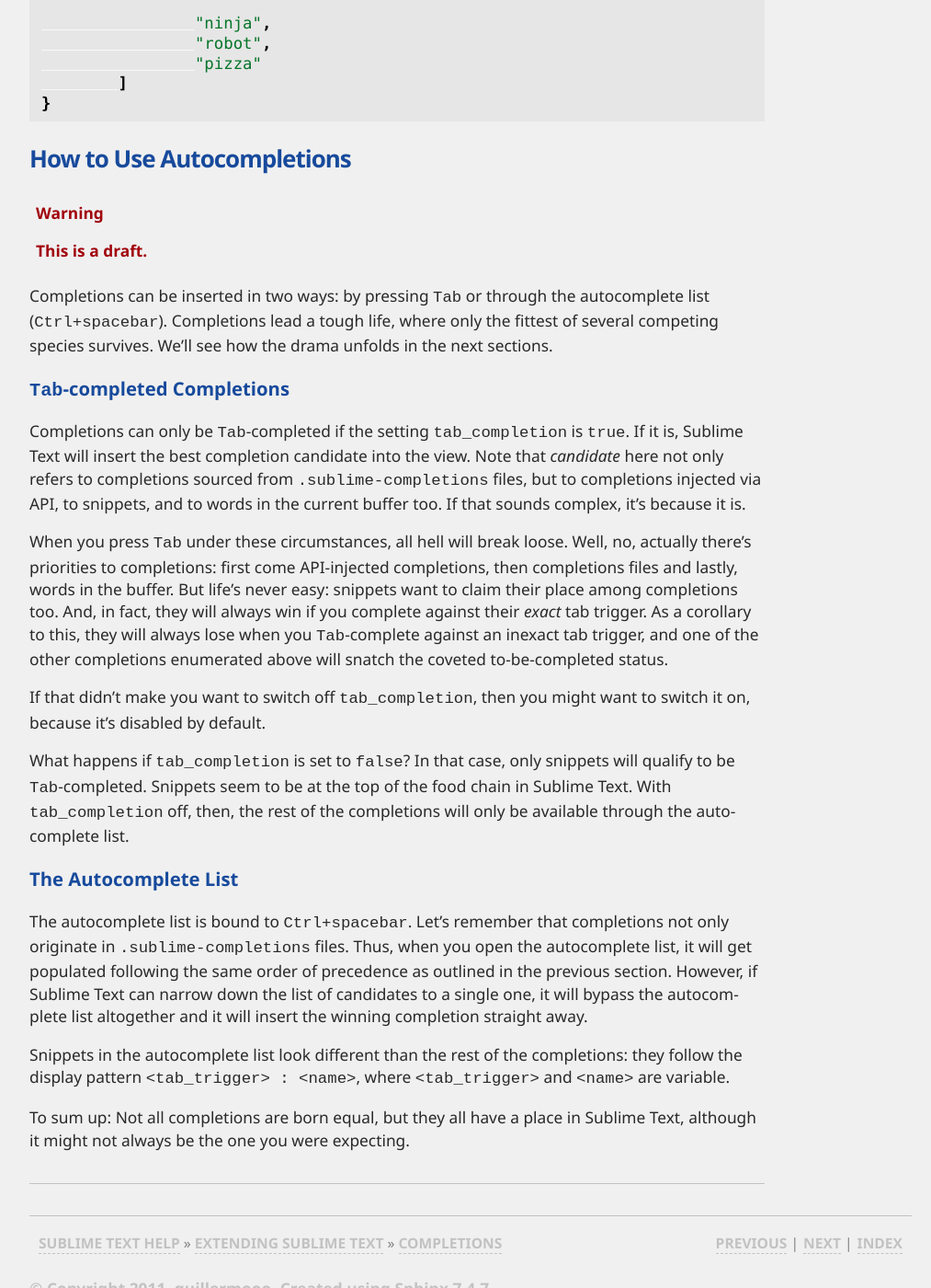
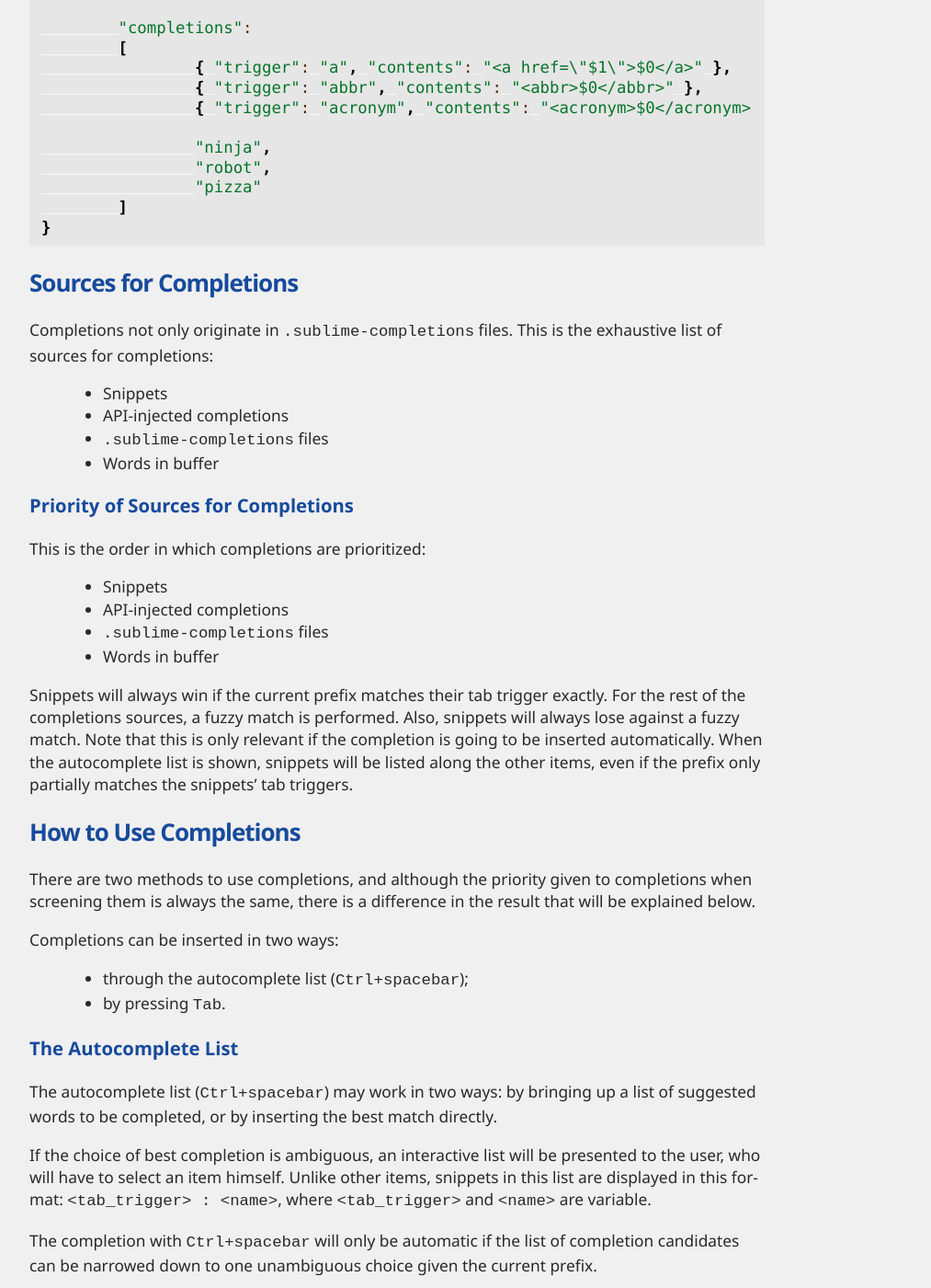
Before and after one commit to guillermooo/sublime-undocs, a Sphinx documentation site: the page built from source/extensibility/completions.rst, in a window 1280 px wide and 1400 px high, scrolled down 1380 px. Shown: the whole window at 92% size, without its empty margins (128-1141 px from the left). Built offline with Sphinx 7.4.7, drawn with Linux system fonts in a browser that asks for light colours; some of the changed text lies outside the part shown.

Commit message:
Revised completions text.

```diff
--- a/fabfile.py
+++ b/fabfile.py
@@ -1,4 +1,6 @@
-from fabric.api import run, cd
+from fabric.api import run, cd, env
+
+env.hosts = ["guillermooo@sublimetext.info"]
 
 def deploy():
     with cd("hg/sublimehelp"):
--- a/source/extensibility/completions.rst
+++ b/source/extensibility/completions.rst
@@ -7,23 +7,29 @@
    :doc:`Reference for completions <../reference/completions>`
         Complete documentation on all available options.
 
-Completions provide functionality in the spirit of IDEs to autocomplete words,
-insert snippets or suggest dynamic content, all through the autocomplete list
-or by pressing :kbd:`Tab`.
+Completions provide functionality in the spirit of IDEs to suggest terms and
+insert snippets. Completions work through the autocomplete list or, optionally,
+by pressing :kbd:`Tab`.
+
+Note that completions in the broader sense of *words that Sublime Text will
+look up and insert for you* are not limited to completions files, because other
+sources contribute to the list of words to be completed, namely:
+
+	 * Snippets
+	 * API-injected completions
+	 * Buffer contents
+
+However, ``.sublime-completions`` files are the most explicit way Sublime Text
+provides you to feed it completions. This topic deals with the creation of
+``.sublime-completions`` files as well as with the interaction between all
+sources for completions.
 
 
 File Format
 ===========
 
 Completions are JSON files with the ``.sublime-completions`` extension.
-Completions files can contain either snippets or plain strings.
-
-Note  that completions in the broader sense of *words that Sublime Text will
-look up and insert for you* are not limited to completions files, because other
-sources contribute to the list of words to be completed. Namely, we're
-referring to API-injected completions, snippets and the buffer's contents.
-However, ``.sublime-completions`` files are the most explicit way Sublime Text
-provides you to feed it completions.
+Entries in completions files can contain either snippets or plain strings.
 
 
 Example
@@ -71,58 +77,75 @@
 		]
 	}
 
-How to Use Autocompletions
-==========================
 
-.. warning:: This is a draft.
+Sources for Completions
+=======================
 
-Completions can be inserted in two ways: by pressing :kbd:`Tab` or through
-the autocomplete list (:kbd:`Ctrl+spacebar`). Completions lead a tough life,
-where only the fittest of several competing species survives. We'll see how
-the drama unfolds in the next sections.
+Completions not only originate in ``.sublime-completions`` files. This is the
+exhaustive list of sources for completions:
+
+	* Snippets
+	* API-injected completions
+	* ``.sublime-completions`` files
+	* Words in buffer
+
+Priority of Sources for Completions
+***********************************
+
+This is the order in which completions are prioritized:
+
+	* Snippets
+	* API-injected completions
+	* ``.sublime-completions`` files
+	* Words in buffer
+
+Snippets will always win if the current prefix matches their tab trigger
+exactly. For the rest of the completions sources, a fuzzy match is performed.
+Also, snippets will always lose against a fuzzy match. Note that this is only
+relevant if the completion is going to be inserted automatically. When the
+autocomplete list is shown, snippets will be listed along the other items, even
+if the prefix only partially matches the snippets' tab triggers.
+
+How to Use Completions
+======================
+
+There are two methods to use completions, and although the priority given to
+completions when screening them is always the same, there is a difference in
+the result that will be explained below.
+
+Completions can be inserted in two ways:
+
+	* through the autocomplete list (:kbd:`Ctrl+spacebar`);
+	* by pressing :kbd:`Tab`.
+
+
+The Autocomplete List
+*********************
+
+The autocomplete list (:kbd:`Ctrl+spacebar`) may work in two ways: by bringing
+up a list of suggested words to be completed, or by inserting the best match
+directly.
+
+If the choice of best completion is ambiguous, an interactive list will be
+presented to the user, who will have to select an item himself. Unlike other
+items, snippets in this list are displayed in this format:
+``<tab_trigger> : <name>``, where ``<tab_trigger>`` and ``<name>`` are
+variable.
+
+The completion with :kbd:`Ctrl+spacebar` will only be automatic if the list of
+completion candidates can be narrowed down to one unambiguous choice given the
+current prefix.
 
 :kbd:`Tab`-completed Completions
 ********************************
 
-Completions can only be :kbd:`Tab`-completed if the setting
-``tab_completion`` is ``true``. If it is, Sublime Text will insert the best
-completion candidate into the view. Note that *candidate* here not only refers
-to completions sourced from ``.sublime-completions`` files, but to completions
-injected via API, to snippets, and to words in the current buffer too. If that
-sounds complex, it's because it is.
+If you want to be able to tab-complete completions, the setting
+``tab_completion`` must be set to ``true``. By default, ``tab_completion`` is
+set to ``false``. Snippet tab-completion is unaffected by this setting, they
+will always be completed according to their tab trigger.
 
-When you press :kbd:`Tab` under these circumstances, all hell will break loose.
-Well, no, actually there's priorities to completions: first come API-injected
-completions, then completions files and lastly, words in the buffer. But life's
-never easy: snippets want to claim their place among completions too. And, in
-fact, they will always win if you complete against their *exact* tab trigger.
-As a corollary to this, they will always lose when you :kbd:`Tab`-complete
-against an inexact tab trigger, and one of the other completions enumerated
-above will snatch the coveted to-be-completed status.
-
-If that didn't make you want to switch off ``tab_completion``, then you might
-want to switch it on, because it's disabled by default.
-
-What happens if ``tab_completion`` is set to ``false``? In that case, only
-snippets will qualify to be :kbd:`Tab`-completed. Snippets seem to be at the
-top of the food chain in Sublime Text. With ``tab_completion`` off, then,
-the rest of the completions will only be available through the autocomplete
-list.
-
-The Autocomplete List
-*********************
-
-The autocomplete list is bound to :kbd:`Ctrl+spacebar`. Let's remember that
-completions not only originate in ``.sublime-completions`` files. Thus, when
-you open the autocomplete list, it will get populated following the same order
-of precedence as outlined in the previous section. However, if Sublime Text
-can narrow down the list of candidates to a single one, it will bypass the
-autocomplete list altogether and it will insert the winning completion
-straight away.
-
-Snippets in the autocomplete list look different than the rest of the
-completions: they follow the display pattern ``<tab_trigger> : <name>``, where
-``<tab_trigger>`` and ``<name>`` are variable.
-
-To sum up: Not all completions are born equal, but they all have a place in
-Sublime Text, although it might not always be the one you were expecting.
+With ``tab_completion`` enabled, completion of items is always automatic, which
+means that, unlike in the case of the autocomplete list, Sublime Text will
+always make a decision for you. The rules to select the best completion are the
+same as above, but in case of ambiguity, Sublime Text will still insert the
+item deemed most suitable.
--- a/source/reference/completions.rst
+++ b/source/reference/completions.rst
@@ -1,13 +1,13 @@
 Completions
 ===========
 
-Completions provide and IDE-like functionality to insert dynamic content through
-the autocomplete list.
+Completions provide an IDE-like functionality to insert dynamic content through
+the autocomplete list or by pressing :kbd:`Tab`.
 
 File Format
 ***********
 
-Completions use JSON and are stored in ``.sublime-completions`` files.
+Completions are JSON files with the ``.sublime-completions`` extension.
 
 Structure of a Completions List
 *******************************
@@ -48,50 +49,69 @@
 
 	{ "trigger": "foo", "contents": "foo" }
 
-Normal
-------
+Trigger-based Completions
+-------------------------
 
 ``trigger``
 	Text that will be displayed in the autocomplete list and will cause the
 	``contents`` to be inserted when validated.
 
 ``contents``
-	Text to be inserted in the buffer. Can be a snippet.
+	Text to be inserted in the buffer. Can use snippet features.
 
-How to Open the Autocomplete List
-*********************************
 
-Press ``CTRL + SPACEBAR``.
+Sources for Completions
+***********************
 
-Completions through the API
-***************************
+These are the sources for completions the user can control:
 
-In addition to ``.sublime-completions`` files, you can source completions from
-the API using ``EventListener.on_query_completions``.
+	* ``.sublime-completions``
+	* ``EventListener.on_query_completions()``
 
-Order of Precedence for Completions
-***********************************
+Additionally, other completions are folded into the final list:
 
-The autocomplete list is populated from several sources, in this order of
-precedence:
+	* Snippets
+	* Words in the buffer
 
-	* API
-	* Completion files
+Priority of Sources for Completions
+-----------------------------------
+
+	* Snippets
+	* API-injected completions
+	* ``.sublime-completions`` files
 	* Words in buffer
 
-Additionally, snippets will compete to be completed automatically too. They
-take the highest precedence, but the prefix typed in the buffer must match
-their trigger exctly. Completions perform a fuzzy match against the prefix
-instead.
+Snippets will only be automatically completed against an exact match to their
+tab trigger. Other completions sources are filtered with fuzzy matches too.
+
+
+The Autocomplete List
+*********************
+
+To use the autocomplete list:
+
+	* Press :kbd:`Ctrl+spacebar` to open
+	* Optionally, press :kbd:`Ctrl+spacebar` again to select next entry
+	* Press :kbd:`Enter` or :kbd:`Tab` to validate selection
+
+Snippets show up in the autocomplete list following the pattern:
+``<tab_trigger> : <name>``. For the other completions, you will just see the
+text to be inserted.
 
 If the list of completions can be narrowed down to one choice, the autocomplete
 dialog will be bypassed and the corresponding content will be inserted straight
-away.
+away according to the priority rules stated above.
 
-Enabling Tab Completion for Completion Lists
-********************************************
 
-By default, the ``tab_completion`` setting is ``false``. If you want to be able
-to validate the completions dialog by pressing ``TAB`` in addition to ``ENTER``,
-set it to ``true``. ``tab_completion`` has no effect on triggers defined in
-``.sublime-snippet`` files.
+Enabling Tab Completion for Completions
+***************************************
+
+The ``tab_completion`` setting is ``false`` by default. Set it to ``true`` if
+you want to be able to press :kbd:`Tab` to source the most likely completion.
+This setting has no effect on triggers defined in ``.sublime-snippet`` files,
+so snippets will always be inserted after a :kbd:`Tab` regardless of this
+setting.
+
+The same order of priority as stated above applies, but, unlike in the case of
+the autocomplete list, Sublime Text will always insert a completion, even if
+faced with an ambiguous choice.
```
Also changed, not shown: other parts of source/extensibility/completions.rst (+2 -2 lines), other parts of source/reference/completions.rst (+4 -3 lines).
